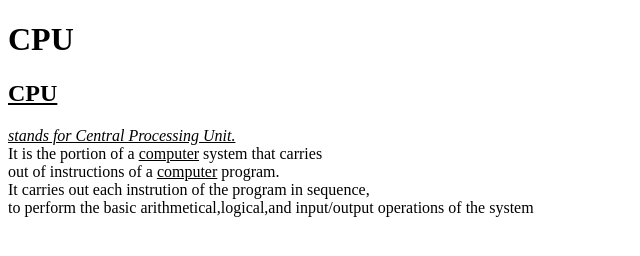
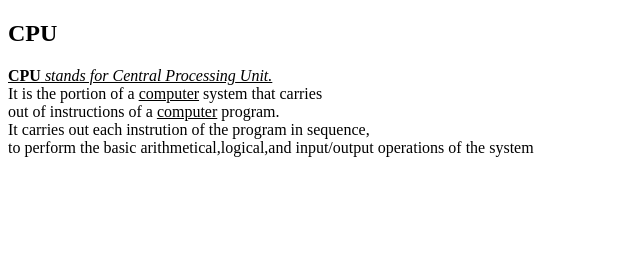
Before and after one commit to iamneo-production/afbdcafadaeccdfffebaeceaec, a plain HTML site: page public/index.html in a window 1280 px wide. Shown: the whole page, without its empty margins (0-640 px from the left). Drawn offline with Linux system fonts and the light colour scheme.

Commit message:
Backup Commit

```diff
--- a/public/index.html
+++ b/public/index.html
@@ -1,8 +1,8 @@
 <!DOCTYPE html>
 <html>
     <body>
-        <h1>CPU</h1>
-            <h2><u>CPU</h2><i> stands for Central Processing</u><u> Unit.</i></u><br>
+        <h2>CPU</h2>
+            <b><u>CPU</b><i> stands for Central Processing</u><u> Unit.</i></u><br>
                 It is the portion of a <u>computer</u> system that carries<br>
                 out of instructions of a <u>computer</u> program.<br>
                 It carries out each instrution of the program in sequence,<br>
```
